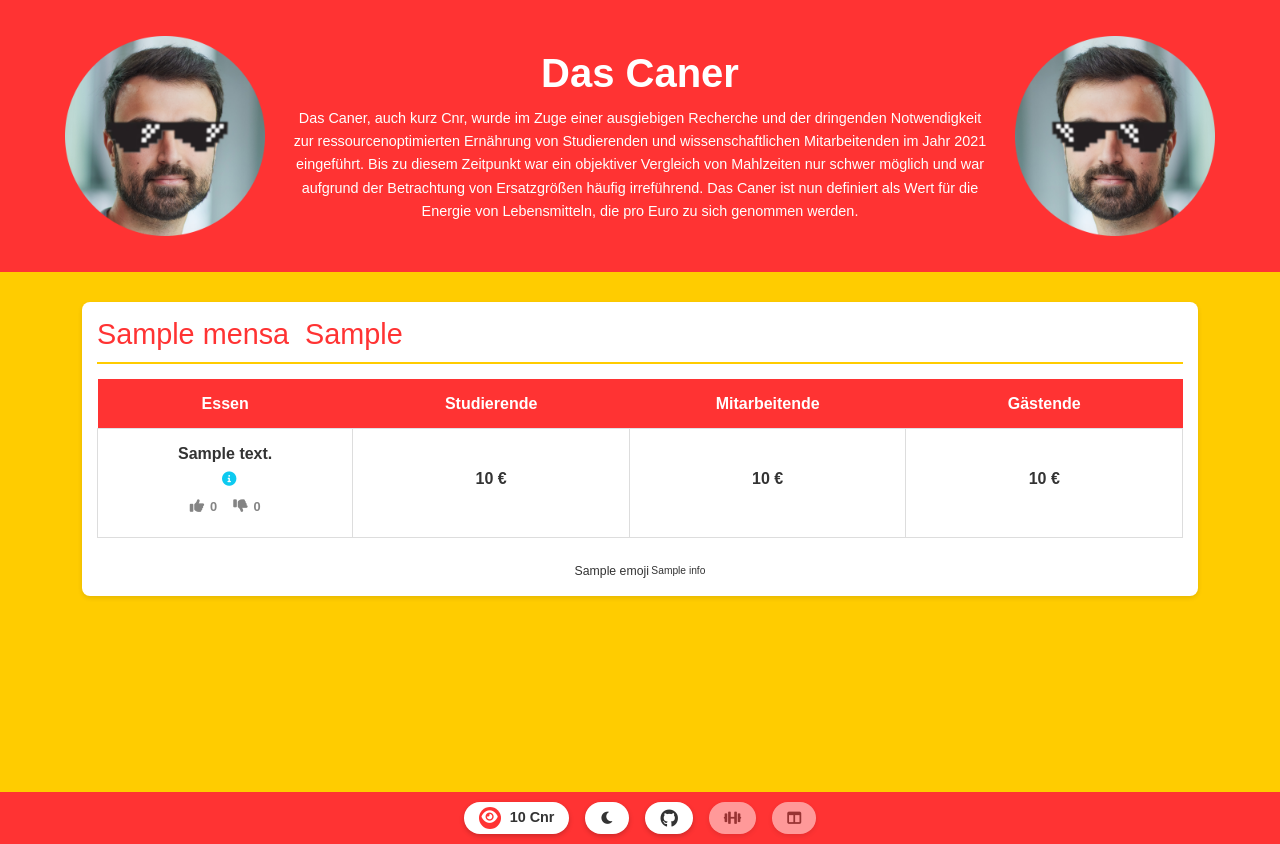
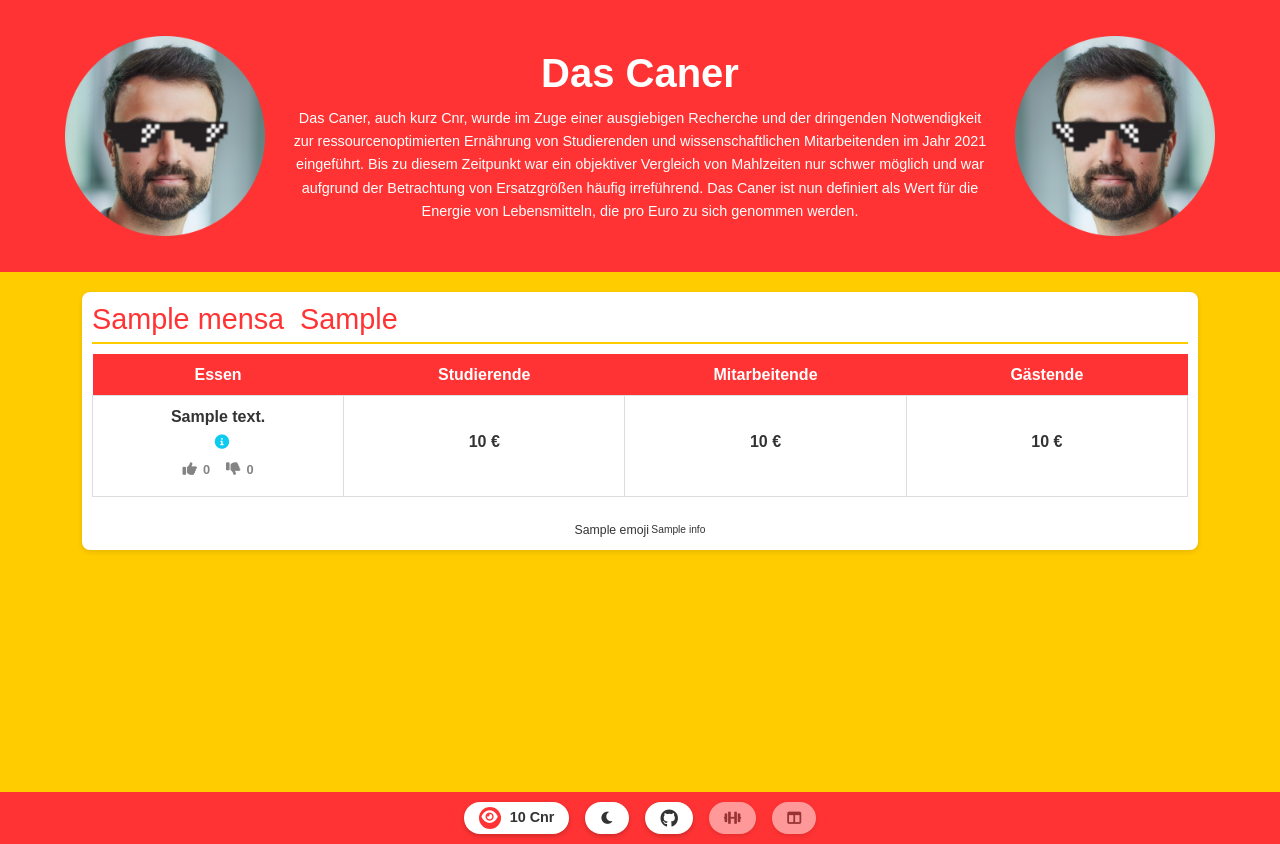
Before and after one commit to match-Misc/caner, a Flask app: template templates/index.html in a window 1280 px wide. Run offline with Flask 3, Linux system fonts and the light colour scheme; the template is opened without the code that fills it: most values are stand-ins (such as "Sample title", 1, 10 or a date in 2020); some libraries are stand-ins or nearby versions.

Commit message:
joar, geht vielleicht erstmal

```diff
--- a/static/css/style.css
+++ b/static/css/style.css
@@ -134,7 +134,7 @@ body {
 /* Content area styles */
 .content-area {
     background-color: var(--bg-content);
-    padding: 30px 0;
+    padding: 20px 0;
     min-height: calc(100vh - 280px);
     transition: background-color 0.3s ease;
 }
@@ -190,7 +190,8 @@ body {
 .mensa-section {
     background-color: var(--bg-card);
     border-radius: 8px;
-    padding: 15px;
+    padding: 10px;
+    margin-bottom: 10px !important;
     box-shadow: 0 2px 5px rgba(0,0,0,0.1);
     transition: background-color 0.3s ease;
 }
@@ -202,9 +203,9 @@ body {
 .mensa-title {
     font-size: 1.8rem;
     color: var(--primary-red);
-    margin-bottom: 15px;
+    margin-bottom: 10px;
     border-bottom: 2px solid var(--primary-yellow);
-    padding-bottom: 10px;
+    padding-bottom: 5px;
     text-align: center;
 }
 
@@ -229,13 +230,13 @@ body {
     color: var(--text-light);
     font-weight: bold;
     text-align: center;
-    padding: 12px 8px;
+    padding: 8px 6px;
     white-space: nowrap; /* Prevent header text from wrapping */
 }
 
 .meal-table td {
     border: 1px solid var(--border-color);
-    padding: 12px 8px;
+    padding: 8px 6px;
     vertical-align: middle;
     text-align: center;
     color: var(--text-dark);
--- a/templates/index.html
+++ b/templates/index.html
@@ -8,7 +8,7 @@
         <div class="dashboard-container">
             <div class="row">
                 <!-- Left Column: Selected Mensa -->
-                <div class="col-lg-6 dashboard-column">
+                <div class="col-lg-8 dashboard-column">
                     {% for mensa, meals in data.items() if mensa != "XXXLutz Hesse Markrestaurant" %}
                                             <div class="mensa-section mb-4">
                                                 <h2 class="mensa-title" style="display: grid; grid-template-columns: auto 1fr auto; align-items: center;">
@@ -97,6 +97,7 @@
                                                 <th>Gästende</th>
                                                 <th class="expert-mode-col" style="display: none;">Rkr nominal</th>
                                                 <th class="expert-mode-col" style="display: none;">Rkr real</th>
+                                                <th class="expert-mode-col" style="display: none;">MPS</th>
                                             </tr>
                                         </thead>
                                         <tbody>
@@ -163,6 +164,13 @@
                                                     </td>
                                                     <td class="expert-mode-col" style="display: none;">
                                                         <strong class="rkr-value">{{ ("%.2f"|format(rkr_real_student)).replace('.', ',') }} RkrR</strong>
+                                                    </td>
+                                                    <td class="expert-mode-col" style="display: none;">
+                                                        {% if meal.mps_score is not none %}
+                                                            <strong class="mps-value">{{ ("%.1f"|format(meal.mps_score)).replace('.', ',') }} MPS</strong>
+                                                        {% else %}
+                                                            <span class="text-muted">N/A</span>
+                                                        {% endif %}
                                                     </td>
                                                 </tr>
                                             {% endfor %}
@@ -248,6 +256,16 @@
                                                         <span class="rkr-value-mobile"><strong class="rkr-value">{{ ("%.2f"|format(rkr_real_student)).replace('.', ',') }} RkrR</strong></span>
                                                     </div>
                                                 </div>
+                                                <div class="mobile-user-info-row expert-mode-col" style="display: none;">
+                                                    <strong class="mobile-user-label">MPS:</strong>
+                                                    <div class="user-price-caner-info mobile-layout">
+                                                        {% if meal.mps_score is not none %}
+                                                            <span class="mps-value-mobile"><strong class="mps-value">{{ ("%.1f"|format(meal.mps_score)).replace('.', ',') }} MPS</strong></span>
+                                                        {% else %}
+                                                            <span class="text-muted">N/A</span>
+                                                        {% endif %}
+                                                    </div>
+                                                </div>
                                             </div>
                                         </div>
                                     {% endfor %}
@@ -275,7 +293,7 @@
                 </div>
 
                 <!-- Right Column: XXXLutz Hesse + Marvin Recommendation -->
-                <div class="col-lg-6 dashboard-column">
+                <div class="col-lg-4 dashboard-column">
                     {% for mensa, meals in data.items() if mensa == "XXXLutz Hesse Markrestaurant" %}
                         <div class="mensa-section mb-4">
                             <h2 class="mensa-title d-flex align-items-center justify-content-between">
```
Also changed, not shown: other parts of static/css/style.css (+14 -10 lines).
